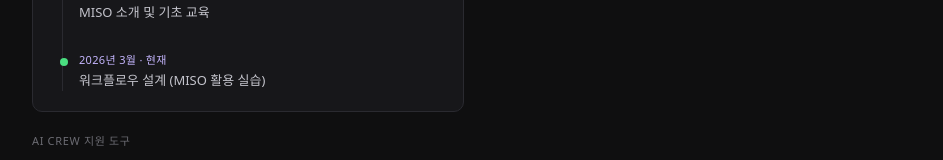
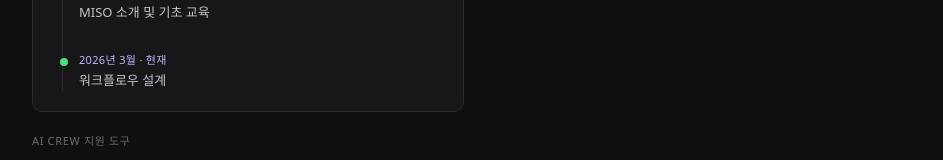
Before and after one commit to jh1234887/kwangdong-hb-intro, a plain HTML site: page index.html in a window 1280 px wide. Shown: the part 1039-1199 px from the top of the page, without its empty margins (168-1111 px from the left). Drawn offline with Linux system fonts and the light colour scheme.

Commit message:
Update workflow design content in index.html

```diff
--- a/index.html
+++ b/index.html
@@ -542,7 +542,7 @@
           </div>
           <div class="tl-item current">
             <div class="tl-date">2026년 3월 · 현재</div>
-            <div class="tl-content">워크플로우 설계 (MISO 활용 실습)</div>
+            <div class="tl-content">워크플로우 설계</div>
           </div>
         </div>
       </div>
```
